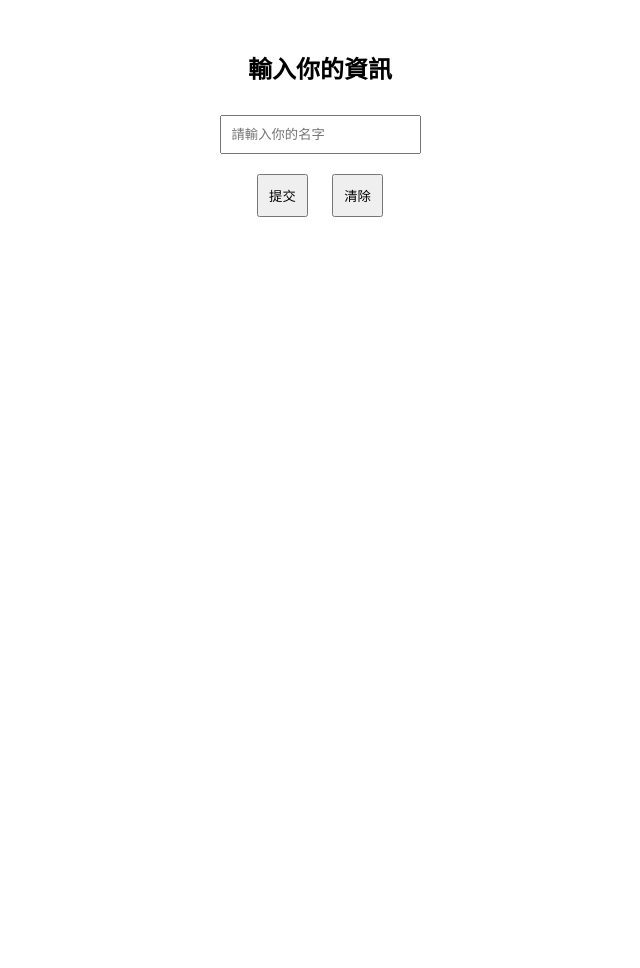
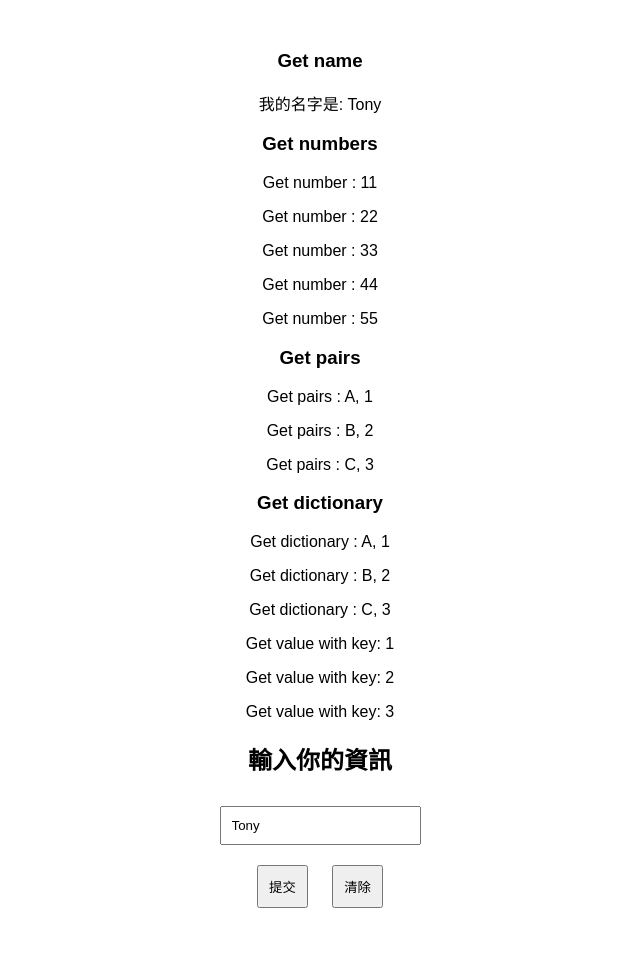
Before and after one commit to ChungyiBossi/2024_winter_HFU_python, a Flask app: page /sample/ in a window 1280 px wide. Shown: the whole page, without its empty margins (320-960 px from the left). Before the commit the page ends 217 px from the top, so only its background shows below. Run offline with Flask 3, Linux system fonts and the light colour scheme.

Commit message:
[feature] jinja2 sample

```diff
--- a/flask_sample.py
+++ b/flask_sample.py
@@ -31,7 +31,13 @@ def hello_home(user_message):
 
 @app.route("/sample/")
 def show_html_sample():
-    return render_template('sample.html')
+    return render_template(
+        'sample.html',
+        name="Tony",
+        numbers=[11, 22, 33, 44, 55],
+        pairs=[('A', 1), ('B', 2), ('C', 3)],
+        dict_data={'A': 1, 'B': 2, 'C': 3}
+    )
 
 
 # 如果要使用 python xxx.py 執行
--- a/templates/sample.html
+++ b/templates/sample.html
@@ -10,8 +10,32 @@
     </style>
 </head>
 <body>
+    <h3>Get name</h3>
+    {% if name %}
+        <p> 我的名字是: {{ name }} </p>
+    {% endif %}
+
+    <h3>Get numbers</h3>
+    {% for number in numbers %}
+        <p>  Get number : {{ number }} </p>
+    {% endfor %}
+
+    <h3>Get pairs</h3>
+    {% for alpha, number in pairs %}
+        <p>  Get pairs : {{ alpha }}, {{ number }} </p>
+    {% endfor %}
+
+    <h3>Get dictionary</h3>
+    {% for key, value in dict_data.items() %}
+        <p>  Get dictionary : {{ key }}, {{ value }} </p>
+    {% endfor %}
+
+    {% for key in dict_data %}
+        <p>  Get value with key: {{dict_data[key]}} </p>
+    {% endfor %}
+
     <h2>輸入你的資訊</h2>
-    <input type="text" id="name" placeholder="請輸入你的名字">
+    <input type="text" id="name" placeholder="請輸入你的名字" value="{{ name }}">
     <br>
     <button onclick="submitForm()">提交</button>
     <button onclick="clearForm()">清除</button>
```
